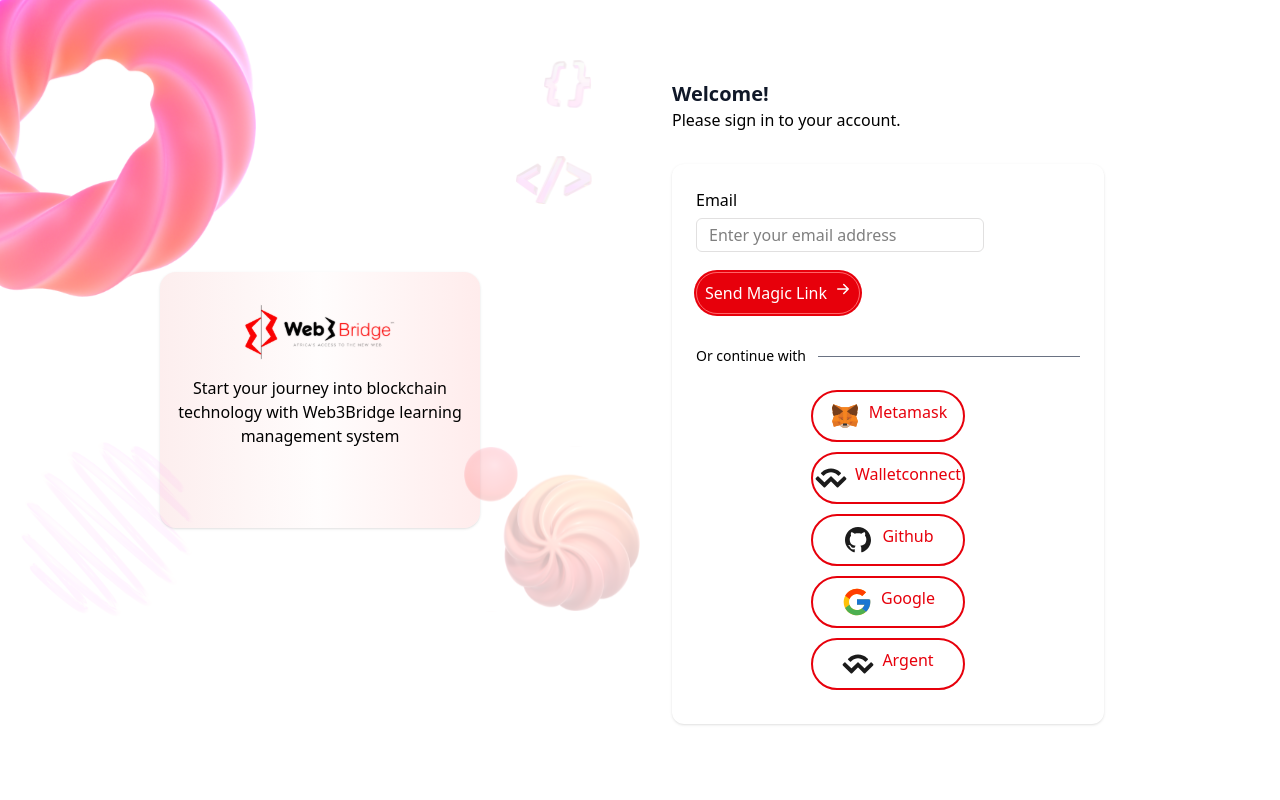
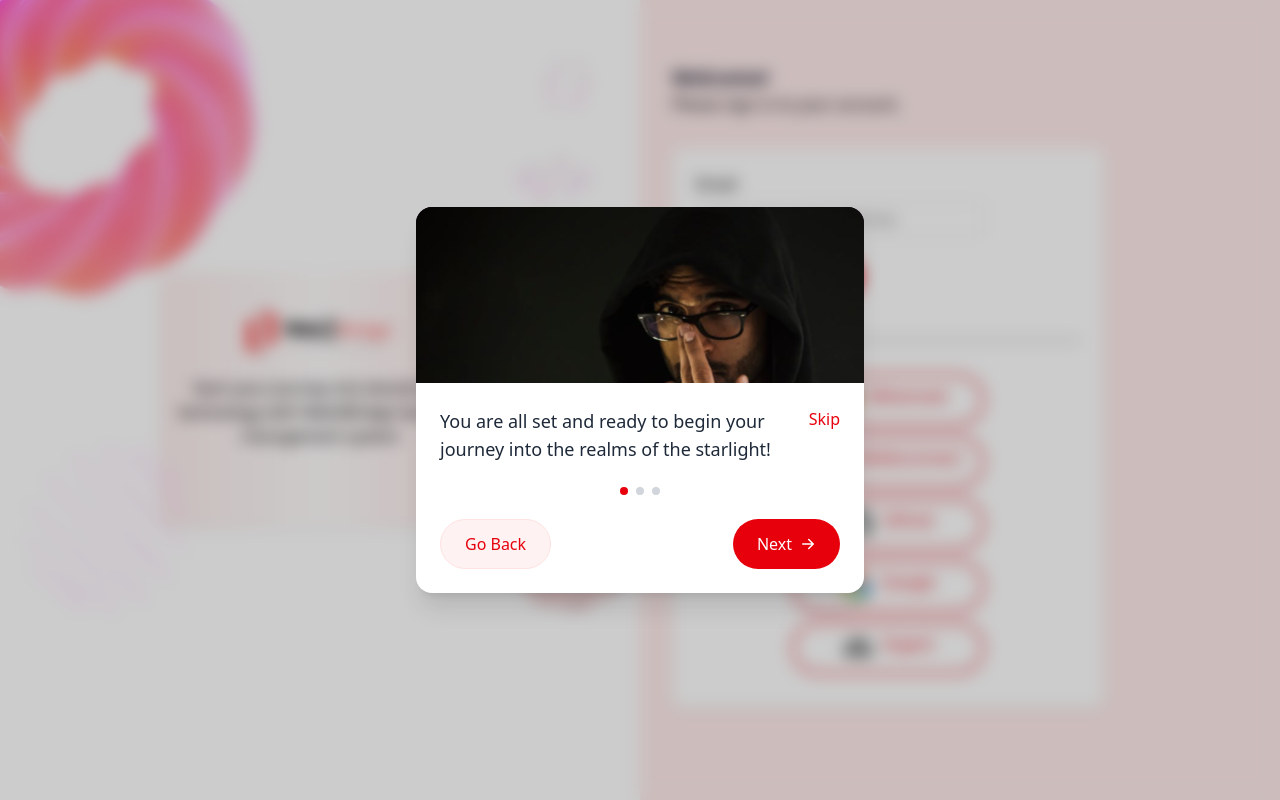
Before and after one commit to Bloceducare/web3bridge-lms, a Next.js app: page /auth in a window 1280 px wide. Built offline with nearby package versions, Linux system fonts and the light colour scheme.

Commit message:
Add onboarding modal component and update layout for connections and authentication forms

```diff
--- a/src/app/auth/page.tsx
+++ b/src/app/auth/page.tsx
@@ -7,6 +7,7 @@ import bgSphere from "@/assets/bg/sphere.svg";
 import bgSpiral from "@/assets/bg/spiral.svg";
 import Logo from "@/assets/logo-light.svg";
 import AuthForm from "@/components/AuthForm";
+import OnboardingModal from "@/components/modal";
 
 export default function Page() {
   return (
@@ -39,7 +40,7 @@ export default function Page() {
           </div>
         </div>
 
-        <div className=" rounded-2xl md:h-auto h-48 shadow-sm absolute inset-x-0 inset-y-36 bg-gradient-to-r from-gradient-start via-gradient-mid to-gradient-end top-1/2 left-1/2 -translate-x-1/2 -translate-y-1/2 transform">
+        <div className=" rounded-2xl md:h-auto h-60 md:w-auto w-3/4 shadow-sm absolute inset-x-0 inset-y-36 bg-gradient-to-r from-gradient-start via-gradient-mid to-gradient-end top-1/2 left-1/2 -translate-x-1/2 -translate-y-1/2 transform">
           <div className="flex flex-col space-y-4 justify-center my-8 items-center">
             <Image src={Logo} alt="logo" />
             <p className="text-center">
@@ -54,14 +55,14 @@ export default function Page() {
           <Image src={bgSphere} className="h-44 w-44" alt="bg" />
         </div>
       </div>
-
       {/* Form */}
-      <div className="w-full md:w-1/2 bg-gradient-mid/200 p-8 pt-20">
+      <div className="w-full h-[37rem] z-30 md:h-auto md:w-1/2 bg-gradient-end/100 p-8 md:pt-16">
         <h1>Welcome!</h1>
         <p>Please sign in to your account.</p>
 
         <AuthForm />
       </div>
+      <OnboardingModal isOpen={true} />
     </div>
   );
 }
--- a/src/components/AuthForm.tsx
+++ b/src/components/AuthForm.tsx
@@ -3,15 +3,13 @@ import Connections from "./Connections";
 
 export default function AuthForm() {
   return (
-    <div className="mt-8 rounded-xl space-y-8 shadow-sm p-6 w-3/4 bg-white">
+    <div className="mt-8 rounded-xl space-y-8 shadow-sm p-6 md:w-3/4 bg-white">
       <form>
-        <label htmlFor="email" className="block mb-1.5">
-          Email
-        </label>
+        <label className="block mb-1.5">Email</label>
         <input
           type="email"
           placeholder="Enter your email address"
-          className="w-3/4 rounded-md border border-input bg-background px-3 py-1 transition-all
+          className="md:w-3/4 w-full rounded-md border border-input bg-background px-3 py-1 transition-all
     focus:border-input/200 focus:ring-2 focus:ring-input/200
     focus-visible:outline-none"
         />
--- a/src/components/Connections.tsx
+++ b/src/components/Connections.tsx
@@ -33,7 +33,7 @@ export default function Connections() {
       {connect.map((name, i) => {
         return (
           <div
-            className="border-2 cursor-pointer md:w-[40%] w-full rounded-4xl my-2.5 mx-auto border-red-600 text-red-600 p-2 flex justify-center"
+            className="border-2 cursor-pointer lg:w-[50%] md:w-[65%] w-[70%] rounded-4xl my-2.5 mx-auto border-red-600 text-red-600 p-2 flex justify-center"
             key={i}
           >
             <Image src={name.img} className="w-8 h-8 me-2" alt={`${name}`} />
--- a/src/components/modal.tsx
+++ b/src/components/modal.tsx
@@ -1,3 +1,174 @@
-export default function Modal() {
-  return <div></div>;
+"use client";
+
+import { ArrowRightIcon } from "@heroicons/react/16/solid";
+import Image from "next/image";
+import { SetStateAction, useState, type FC } from "react";
+
+import modalImg1 from "@/assets/Web 2.0 Beginner Track.svg";
+import modalImg2 from "@/assets/camera.svg";
+
+interface OnboardingModalProps {
+  isOpen: boolean;
 }
+
+const OnboardingModal: FC<OnboardingModalProps> = ({ isOpen }) => {
+  if (!isOpen) return null;
+
+  const [currentStep, setCurrentStep] = useState(1);
+  const [radio, setRadio] = useState<string>("");
+
+  function nextStep() {
+    if (currentStep >= 3) return;
+    setCurrentStep((prev) => prev + 1);
+  }
+  function prevStep() {
+    if (currentStep <= 1) return;
+    setCurrentStep((prev) => prev - 1);
+  }
+
+  function handleRadio(e: React.ChangeEvent<HTMLInputElement>) {
+    setRadio(e.target.value);
+  }
+
+  function handleStep(step: number) {
+    if (step === 1) {
+      setCurrentStep(1);
+    }
+    if (step === 2) {
+      setCurrentStep(2);
+    }
+    if (step === 3) {
+      setCurrentStep(3);
+    }
+  }
+
+  return (
+    <div className="fixed inset-0 z-50 flex items-center justify-center p-4">
+      <div className="absolute inset-0 z-40 backdrop-blur-sm bg-black/20"></div>
+
+      <div className="relative z-50 bg-white rounded-2xl shadow-xl overflow-hidden max-w-md w-full">
+        {/* Modal Image */}
+        <div
+          className={`relative w-full h-44 ${
+            currentStep !== 3 ? "bg-black" : ""
+          }`}
+        >
+          {currentStep === 1 || currentStep === 2 ? (
+            <Image
+              src={modalImg1}
+              alt="Person with glasses"
+              fill
+              className="object-cover"
+              priority
+            />
+          ) : (
+            <div className=" mt-3 p-8 border-gray-300 bg-gray-300 w-40 h-40 mx-auto rounded-full">
+              <Image
+                src={modalImg2}
+                alt="Person with glasses"
+                className="object-contain bg-gray-400 rounded-full p-8 w-24 h-24"
+                priority
+              />
+            </div>
+          )}
+        </div>
+
+        <div className="p-6">
+          {currentStep === 1 && (
+            <div className="flex justify-between items-start mb-6">
+              <p className="text-gray-800 text-lg pr-4">
+                You are all set and ready to begin your journey into the realms
+                of the starlight!
+              </p>
+              <button className="cursor-pointer text-red-600 font-medium hover:text-red-700 transition-colors">
+                Skip
+              </button>
+            </div>
+          )}
+          {currentStep === 2 && (
+            <div className="flex-col flex relative justify-between items-start mb-6">
+              <button className="cursor-pointer absolute right-1 text-red-600 font-medium hover:text-red-700 transition-colors">
+                Skip
+              </button>
+              <p className=" text-gray-800 text-lg pr-4">
+                Receive progress updates and get the latest news from the
+                community
+              </p>
+              <form className=" space-y-3 mt-3">
+                <label className="flex items-center">
+                  <input
+                    name="updatePreference"
+                    value="on"
+                    onChange={handleRadio}
+                    checked={radio === "on"}
+                    type="radio"
+                    className="w-5 h-5 me-2 accent-red-600"
+                  />{" "}
+                  I want to receive updates
+                </label>{" "}
+                <label className="flex items-center">
+                  <input
+                    name="updatePreference"
+                    value="off"
+                    checked={radio === "off"}
+                    onChange={handleRadio}
+                    type="radio"
+                    className="w-5 h-5 me-2 accent-red-600"
+                  />
+                  I don't want to receive updates
+                </label>{" "}
+              </form>
+            </div>
+          )}
+          {currentStep === 3 && (
+            <div className="mb-8">
+              <p className="font-semibold">
+                Complete your profile to begin your learning journey!
+              </p>
+
+              <form className="mt-5">
+                <label htmlFor="name">Your Name</label>
+                <input
+                  type="email"
+                  placeholder="Enter your email Could be a nickname"
+                  className="w-full rounded-md border border-input bg-background px-3 py-1 transition-all focus:border-input/200 focus:ring-2 focus:ring-input/200 focus-visible:outline-none"
+                />
+              </form>
+            </div>
+          )}
+
+          {/* Pagination Dots */}
+          <div className="flex justify-center space-x-2 mb-6">
+            {[1, 2, 3].map((step) => (
+              <div
+                key={step}
+                className={`w-2 h-2 rounded-full cursor-pointer ${
+                  currentStep === step ? "bg-red-600" : "bg-gray-300"
+                }`}
+                onClick={() => handleStep(step)}
+              />
+            ))}
+          </div>
+
+          <div className="flex justify-between">
+            <button
+              onClick={prevStep}
+              className="cursor-pointer px-6 py-3 rounded-full border border-red-100 bg-red-50 text-red-600 font-medium hover:bg-red-100 transition-colors"
+            >
+              Go Back
+            </button>
+            <button
+              onClick={nextStep}
+              className="cursor-pointer px-6 py-3 rounded-full bg-red-600 text-white font-medium flex items-center hover:bg-red-700 transition-colors"
+            >
+              Next
+              <ArrowRightIcon className="ms-2 w-4 text-white" />
+            </button>
+          </div>
+        </div>
+      </div>
+    </div>
+  );
+};
+
+export default OnboardingModal;
```
Also changed, not shown: src/assets/Web 2.0 Beginner Track.svg (added), src/assets/camera.svg (added).
